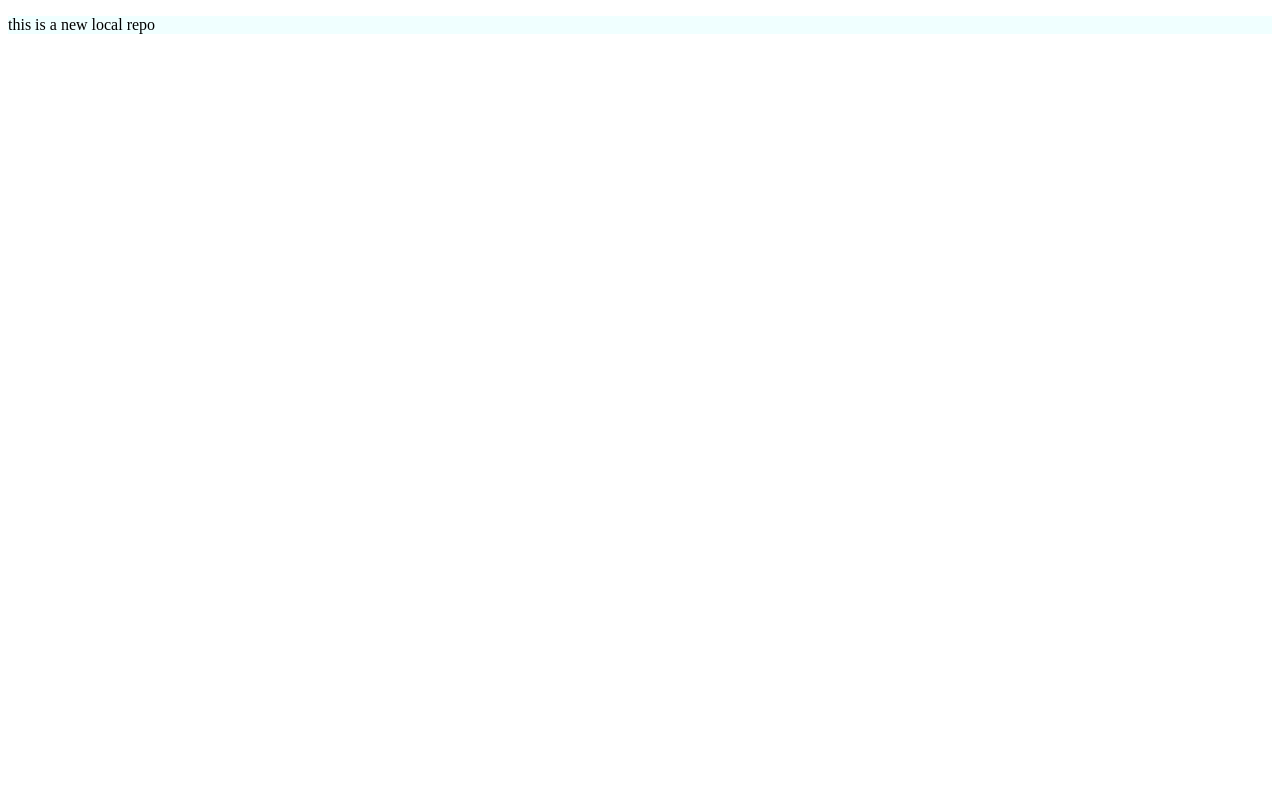
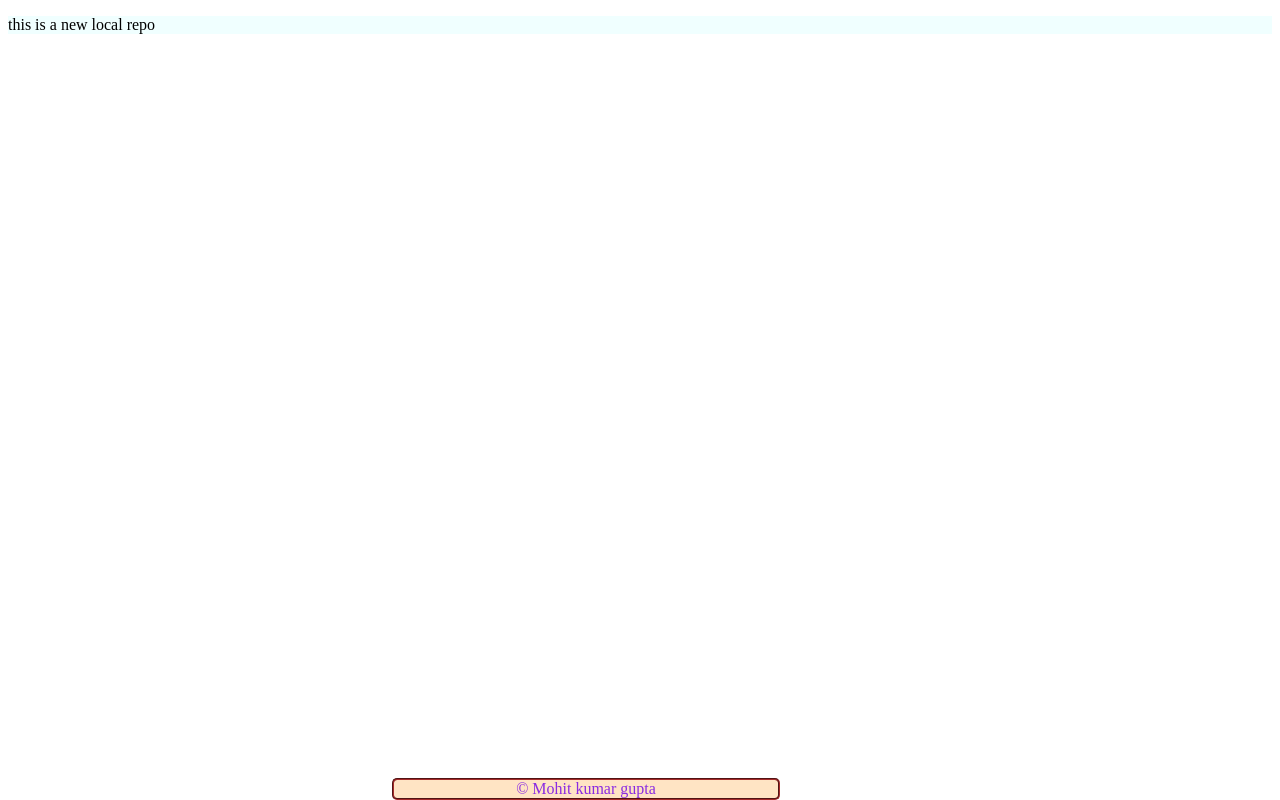
Before and after one commit to JavaMohit/localRepository, a plain HTML site: page index.html in a window 1280 px wide. Drawn offline with Linux system fonts and the light colour scheme.

Commit message:
feature added

```diff
--- a/index.html
+++ b/index.html
@@ -8,5 +8,8 @@
 </head>
 <body>
     <p id="pa">this is a new local repo</p>
+    <div>
+        <footer id="myfooter">&copy; Mohit kumar gupta</footer>
+        </div>
 </body>
 </html>
--- a/style.css
+++ b/style.css
@@ -2,3 +2,15 @@
 background-color: azure;
 color: black;
 }
+#myfooter{
+    position: fixed;
+    bottom: 0;
+    border: 2px brown;
+    border-style: groove;
+    background-color: bisque;
+    color: blueviolet;
+    border-radius: 5px;
+    margin-left: 30%;
+    width: 30%;
+    text-align: center;
+}
```
